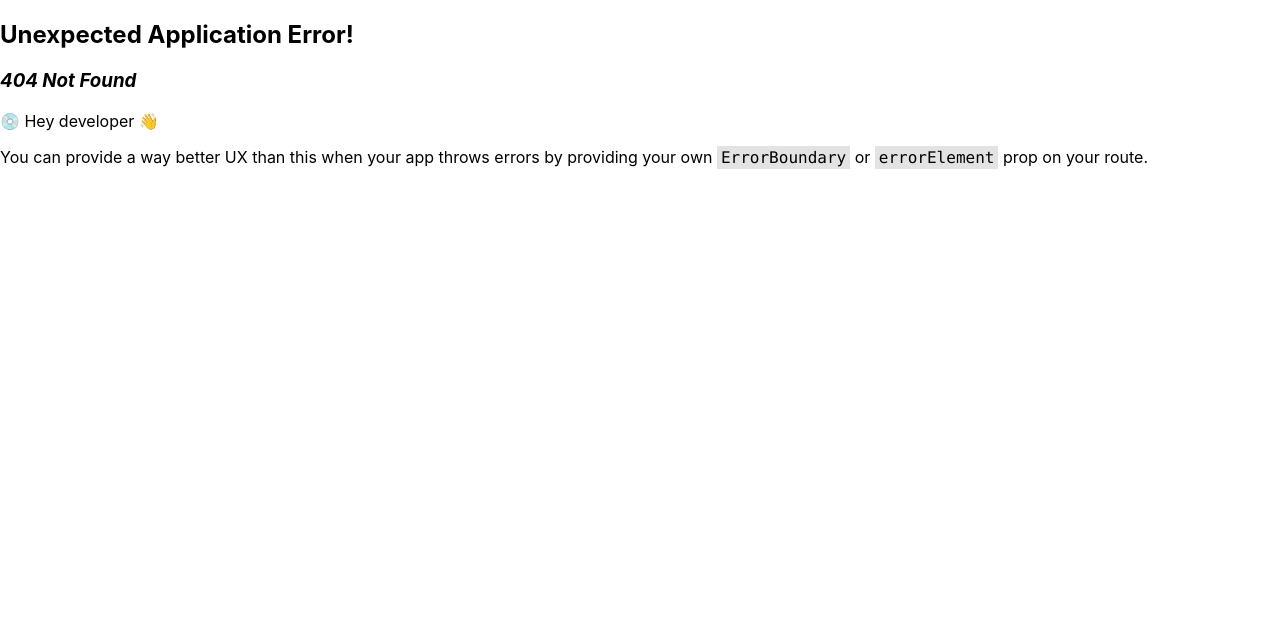
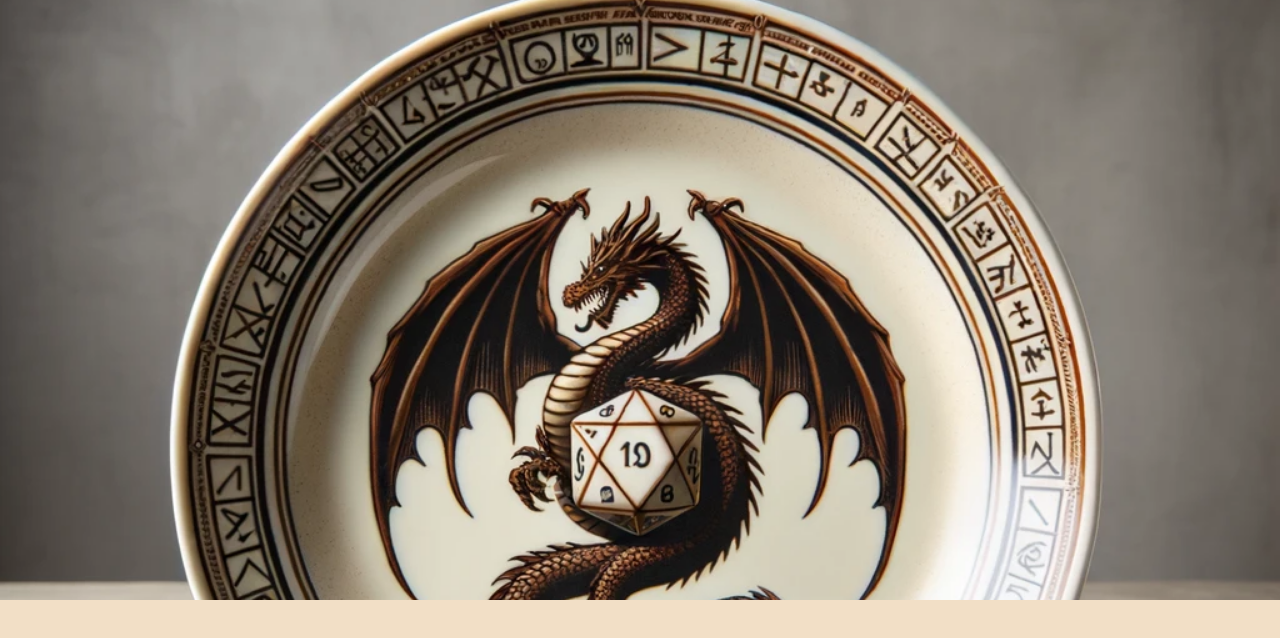
Before and after one commit to LeonFen03/Recipe-App, a React (Create React App) app: page /Home in a window 1280 px wide. Before the commit this address had no page. Shown: the top 638 px of the page. Built offline with nearby package versions, Linux system fonts and the light colour scheme.

Commit message:
Added Design Scheme

```diff
--- a/src/App.css
+++ b/src/App.css
@@ -2,6 +2,9 @@
   text-align: center;
 }
 
+body {
+  background-color:rgba(242,223,198,255);
+}
 .App-logo {
   height: 40vmin;
   pointer-events: none;
--- a/src/App.js
+++ b/src/App.js
@@ -3,9 +3,11 @@ import Recipes from './components/Recipes/Recipes';
 import {Route, RouterProvider, createBrowserRouter, createRoutesFromElements} from 'react-router-dom';
 import { AnimatePresence } from 'framer-motion';
 import Root from './components/Root/Root';
+import Home from './components/Home/Home';
 function App() {
   const appRouter = createBrowserRouter(createRoutesFromElements(
     <Route path="/" element={<Root />}>
+    <Route path="Home" element={<Home />} />
       <Route path="recipes" element={<Recipes />} />
     </Route>))
 
--- a/src/components/Home/Home.css
+++ b/src/components/Home/Home.css
@@ -0,0 +1,12 @@
+.herosection-image {
+    width:100%;
+    background-color:grey;
+    background-image: url('/public/images/dragon-plate.webp');
+    background-size:100%;
+    background-position: 5% 30%;
+    background-repeat:no-repeat;
+    height:600px;
+}
+ul {
+    margin:0px;
+}
--- a/src/components/Home/Home.js
+++ b/src/components/Home/Home.js
@@ -1,5 +1,8 @@
+import  './Home.css';
 
 function Home () {
+    return (<div className="herosection-image">
 
+    </div>)
 }
 export default Home;
--- a/src/components/Root/Root.css
+++ b/src/components/Root/Root.css
@@ -0,0 +1,7 @@
+.navigation {
+    position:absolute;
+    top:10px;
+}
+.navigation li {
+    display:inline;
+}
--- a/src/components/Root/Root.js
+++ b/src/components/Root/Root.js
@@ -3,8 +3,12 @@ import './Root.css';
 
 function Root () {
  return (<div>
-    <nav>
+    <nav className="navigation">
+        <ul>
+            <li>
 
+            </li>
+        </ul>
     </nav>
     <Outlet />
  </div>)
```
Also changed, not shown: public/images/dragon-plate.webp (added).
